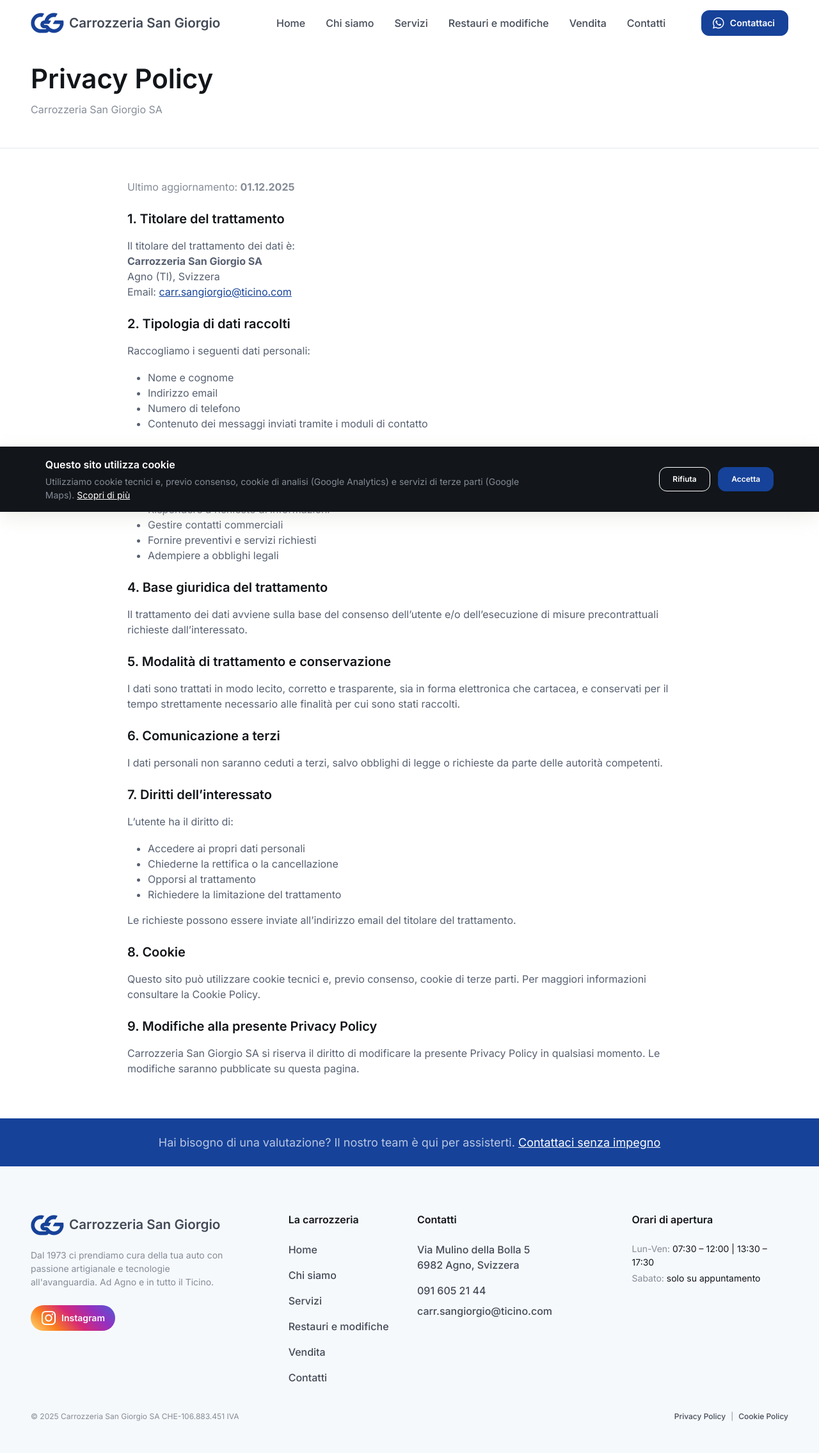
After one commit to ishrid/carrozzeria_sangiorgio, a Django app: page /privacy/ in a window 1280 px wide. The commit adds this page. Shown: the whole page at 64% size. Run offline with Django 5.2, Linux system fonts and the light colour scheme; some libraries are stand-ins or nearby versions.

Commit message:
Messaggi di contatto + form funzionantekkl

```diff
--- a/main/urls.py
+++ b/main/urls.py
@@ -12,5 +12,9 @@ urlpatterns = [
     path('servizi/', views.servizi_list_view, name='servizi_list'),
     path('servizi/<slug:slug>/', views.servizi_detail_view, name='servizi_detail'),
     path('privacy/', views.privacy_policy_view, name='privacy_policy'),
+    path('cookie/', views.cookie_policy_view, name='cookie_policy'),
+
+
+
     path('termini-di-uso/', views.terms_of_use_view, name='terms_of_use'),
 ]
--- a/main/views.py
+++ b/main/views.py
@@ -73,6 +73,10 @@ def servizi_detail_view(request, slug):
 # Aggiungi qui altre view statiche se necessario (es. privacy_policy, terms_of_use)
 def privacy_policy_view(request):
     return render(request, 'privacy_policy.html')
+def cookie_policy_view(request):
+    return render(request, 'cookie_policy.html')
+
+
 
 def terms_of_use_view(request):
     return render(request, 'terms_of_use.html')
--- a/templates/base.html
+++ b/templates/base.html
@@ -164,11 +164,14 @@
 
 
         {% block content %}{% endblock %}
+
+
       </main>
 
     <footer>
         {% include 'footer.html' %}
     </footer>
+
 
 
 
@@ -196,5 +199,93 @@
     {% block extra_js %}
 
     {% endblock %}
+
+    <!-- Cookie Banner -->
+<div id="cookie-banner"
+     class="position-fixed bottom-0 start-0 w-100 bg-dark text-white py-3 px-3 px-md-4 shadow-lg"
+     style="z-index: 1050; display: none;">
+  <div class="container">
+    <div class="row align-items-center">
+      <div class="col-md-8 mb-3 mb-md-0">
+        <p class="mb-1 fw-semibold">Questo sito utilizza cookie</p>
+        <p class="mb-0 small text-muted">
+          Utilizziamo cookie tecnici e, previo consenso, cookie di analisi (Google Analytics)
+          e servizi di terze parti (Google Maps).
+          <a href="{% url 'main:cookie_policy' %}" class="text-white text-decoration-underline">
+            Scopri di più
+          </a>
+        </p>
+      </div>
+      <div class="col-md-4 text-md-end">
+        <button id="cookie-decline"
+                class="btn btn-outline-light btn-sm me-2">
+          Rifiuta
+        </button>
+        <button id="cookie-accept"
+                class="btn btn-primary btn-sm">
+          Accetta
+        </button>
+      </div>
+    </div>
+  </div>
+</div>
+<script>
+  function setCookie(name, value, days) {
+    const date = new Date();
+    date.setTime(date.getTime() + (days*24*60*60*1000));
+    document.cookie = name + "=" + value + ";expires=" + date.toUTCString() + ";path=/";
+  }
+
+  function getCookie(name) {
+    const value = "; " + document.cookie;
+    const parts = value.split("; " + name + "=");
+    if (parts.length === 2) return parts.pop().split(";").shift();
+  }
+
+  function loadAnalytics() {
+    // Google Analytics
+    const script = document.createElement('script');
+    script.src = "https://www.googletagmanager.com/gtag/js?id=G-XXXXXXXXXX";
+    script.async = true;
+    document.head.appendChild(script);
+
+    window.dataLayer = window.dataLayer || [];
+    function gtag(){dataLayer.push(arguments);}
+    gtag('js', new Date());
+    gtag('config', 'G-XXXXXXXXXX');
+  }
+
+  function loadMaps() {
+    document.querySelectorAll('[data-google-map]').forEach(el => {
+      el.innerHTML = el.dataset.googleMap;
+    });
+  }
+
+  document.addEventListener('DOMContentLoaded', function () {
+    const consent = getCookie('cookie_consent');
+
+    if (!consent) {
+      document.getElementById('cookie-banner').style.display = 'block';
+    }
+
+    if (consent === 'accepted') {
+      loadAnalytics();
+      loadMaps();
+    }
+
+    document.getElementById('cookie-accept').onclick = function () {
+      setCookie('cookie_consent', 'accepted', 365);
+      document.getElementById('cookie-banner').remove();
+      loadAnalytics();
+      loadMaps();
+    };
+
+    document.getElementById('cookie-decline').onclick = function () {
+      setCookie('cookie_consent', 'declined', 365);
+      document.getElementById('cookie-banner').remove();
+    };
+  });
+</script>
+
 </body>
 </html>
--- a/templates/footer.html
+++ b/templates/footer.html
@@ -95,7 +95,7 @@
     <div class="nav justify-content-center">
         <a class="nav-link p-0" href="{% url 'main:privacy_policy' %}">Privacy Policy</a>
         <span class="px-2">|</span>
-        <a class="nav-link p-0" href="#">Cookie Policy</a>
+        <a class="nav-link p-0" href="{% url 'main:cookie_policy' %}">Cookie Policy</a>
     </div>
 </div>
 
--- /dev/null
+++ b/templates/privacy_policy.html
@@ -0,0 +1,124 @@
+
+{% extends 'base.html' %}
+{% load static %}
+
+{% block title %}Privacy Policy  - Carrozzeria San Giorgio{% endblock %}
+
+
+
+
+{% block content %}
+
+
+
+
+
+<!-- Header -->
+<section class="bg-light py-5 border-bottom mt-5">
+    <div class="container">
+        <h1 class="display-6 mb-2">Privacy Policy</h1>
+        <p class="text-muted mb-0">Carrozzeria San Giorgio SA</p>
+    </div>
+</section>
+
+<!-- Content -->
+<section class="py-5">
+    <div class="container">
+        <div class="row justify-content-center">
+            <div class="col-lg-9">
+
+                <p class="text-muted">Ultimo aggiornamento: <strong>01.12.2025</strong></p>
+
+                <h2 class="h5 mt-4">1. Titolare del trattamento</h2>
+                <p>
+                    Il titolare del trattamento dei dati è:<br>
+                    <strong>Carrozzeria San Giorgio SA</strong><br>
+                    Agno (TI), Svizzera<br>
+                    Email: <a href="mailto:carr.sangiorgio@ticino.com">carr.sangiorgio@ticino.com</a>
+                </p>
+
+                <h2 class="h5 mt-4">2. Tipologia di dati raccolti</h2>
+                <p>Raccogliamo i seguenti dati personali:</p>
+                <ul>
+                    <li>Nome e cognome</li>
+                    <li>Indirizzo email</li>
+                    <li>Numero di telefono</li>
+                    <li>Contenuto dei messaggi inviati tramite i moduli di contatto</li>
+                </ul>
+
+                <h2 class="h5 mt-4">3. Finalità del trattamento</h2>
+                <p>I dati personali vengono trattati per:</p>
+                <ul>
+                    <li>Rispondere a richieste di informazioni</li>
+                    <li>Gestire contatti commerciali</li>
+                    <li>Fornire preventivi e servizi richiesti</li>
+                    <li>Adempiere a obblighi legali</li>
+                </ul>
+
+                <h2 class="h5 mt-4">4. Base giuridica del trattamento</h2>
+                <p>
+                    Il trattamento dei dati avviene sulla base del consenso dell’utente e/o
+                    dell’esecuzione di misure precontrattuali richieste dall’interessato.
+                </p>
+
+                <h2 class="h5 mt-4">5. Modalità di trattamento e conservazione</h2>
+                <p>
+                    I dati sono trattati in modo lecito, corretto e trasparente, sia in forma
+                    elettronica che cartacea, e conservati per il tempo strettamente necessario
+                    alle finalità per cui sono stati raccolti.
+                </p>
+
+                <h2 class="h5 mt-4">6. Comunicazione a terzi</h2>
+                <p>
+                    I dati personali non saranno ceduti a terzi, salvo obblighi di legge o
+                    richieste da parte delle autorità competenti.
+                </p>
+
+                <h2 class="h5 mt-4">7. Diritti dell’interessato</h2>
+                <p>
+                    L’utente ha il diritto di:
+                </p>
+                <ul>
+                    <li>Accedere ai propri dati personali</li>
+                    <li>Chiederne la rettifica o la cancellazione</li>
+                    <li>Opporsi al trattamento</li>
+                    <li>Richiedere la limitazione del trattamento</li>
+                </ul>
+
+                <p>
+                    Le richieste possono essere inviate all’indirizzo email del titolare del trattamento.
+                </p>
+
+                <h2 class="h5 mt-4">8. Cookie</h2>
+                <p>
+                    Questo sito può utilizzare cookie tecnici e, previo consenso, cookie di terze parti.
+                    Per maggiori informazioni consultare la Cookie Policy.
+                </p>
+
+                <h2 class="h5 mt-4">9. Modifiche alla presente Privacy Policy</h2>
+                <p>
+                    Carrozzeria San Giorgio SA si riserva il diritto di modificare la presente Privacy Policy
+                    in qualsiasi momento. Le modifiche saranno pubblicate su questa pagina.
+                </p>
+
+            </div>
+        </div>
+    </div>
+</section>
+
+
+
+
+
+
+
+
+
+
+
+
+
+
+
+
+{% endblock %}
```
Also changed, not shown: templates/cookie_policy.html (added, +137 -0 lines).
